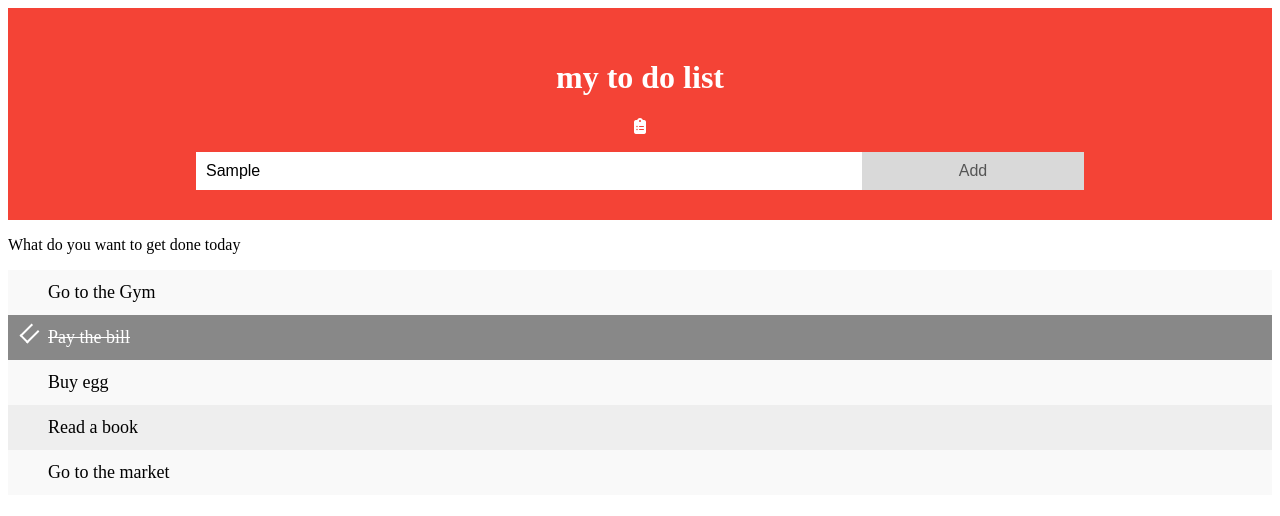
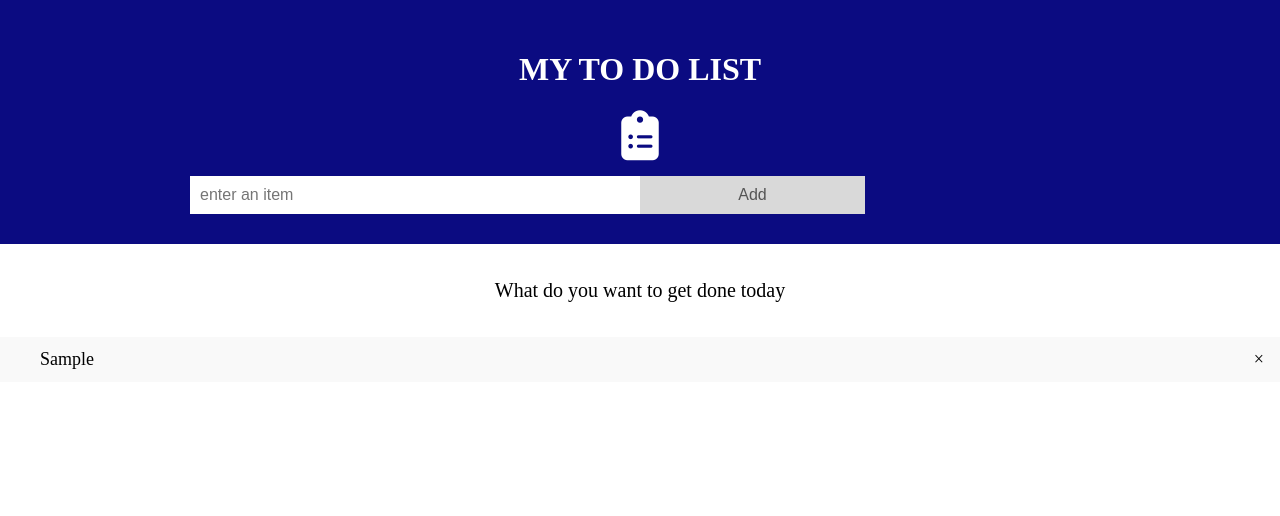
Before and after one commit to joyibeh93/To-do-App, a plain HTML site: page index.html in a window 1280 px wide. Both pictures are taken after typing "Sample" into the empty fields and a click on the button "Add". Drawn offline with Linux system fonts and the light colour scheme.

Commit message:
finalised To do list

```diff
--- a/app.js
+++ b/app.js
@@ -1,2 +1,61 @@
+
 // Create a "close" button and append it to each list item
-// let
+let myNodelist = document.getElementsByTagName("LI");
+let i;
+for (i = 0; i < myNodelist.length; i++) {
+  let span = document.createElement("SPAN");
+  var txt = document.createTextNode("\u00D7");
+  span.className = "close";
+  span.appendChild(txt);
+  myNodelist[i].appendChild(span);
+}
+
+// Click on a close button to hide the current list item
+let close = document.getElementsByClassName("close");
+let x;
+for (x = 0; x < close.length; x++) {
+  close[x].onclick = function() {
+    var div = this.parentElement;
+    div.style.display = "none";
+  }
+}
+
+// Add a "checked" symbol when clicking on a list item
+let list = document.querySelector('ul');
+list.addEventListener('click', function(ev) {
+  if (ev.target.tagName === 'LI') {
+    ev.target.classList.toggle('checked');
+  }
+}, false);
+
+// Create a new list item when clicking on the "Add" button
+let toToLists =[];
+function newElement() {
+  let li = document.createElement("li");
+  let inputValue = document.getElementById("myInput").value;
+  let task = document.createTextNode(inputValue);
+  li.appendChild(task);
+  if (inputValue === '') {
+    alert("You must write something!");
+  } else {
+    document.getElementById("myUL").insertBefore(li, document.getElementById("myUL").childNodes[0])
+  }
+  toToLists.push(myInput.value);
+  document.getElementById("myInput").value = "";
+
+
+
+
+  let span = document.createElement("SPAN");
+  let txt = document.createTextNode("\u00D7");
+  span.className = "close";
+  span.appendChild(txt);
+  li.appendChild(span);
+
+  for (i = 0; i < close.length; i++) {
+    close[i].onclick = function() {
+      var div = this.parentElement;
+      div.style.display = "none";
+    }
+  }
+}
--- a/index.css
+++ b/index.css
@@ -1,32 +1,48 @@
-*{
+body {
+  margin: 0;
+  min-width: 250px;
+}
+
+/* Include the padding and border in an element's total width and height */
+* {
   box-sizing: border-box;
 }
-ul{
+h1{
+  text-transform: uppercase;
+}
+/* Remove margins and padding from the list */
+ul {
+  margin: 0;
   padding: 0;
-    margin: 0;
 }
-ul li{
+
+/* Style the list items */
+ul li {
   cursor: pointer;
   position: relative;
   padding: 12px 8px 12px 40px;
+  list-style-type: none;
   background: #eee;
   font-size: 18px;
   transition: 0.2s;
+
   /* make the list items unselectable */
-
   -webkit-user-select: none;
   -moz-user-select: none;
   -ms-user-select: none;
   user-select: none;
 }
+
 /* Set all odd list items to a different color (zebra-stripes) */
-ul li:nth-child(odd){
+ul li:nth-child(odd) {
   background: #f9f9f9;
 }
+
 /* Darker background-color on hover */
-ul li:hover{
-    background: #999;
+ul li:hover {
+  background: #ddd;
 }
+
 /* When clicked on, add a background color and strike out text */
 ul li.checked {
   background: #888;
@@ -35,20 +51,19 @@ ul li.checked {
 }
 
 /* Add a "checked" mark when clicked on */
-ul li.checked::before{
-    content:'';
+ul li.checked::before {
+  content: '';
   position: absolute;
-    /* border: 0px 2px solid #fff ; */
+  border-color: #fff;
+  border-style: solid;
+  border-width: 0 2px 2px 0;
   top: 10px;
   left: 16px;
   transform: rotate(45deg);
   height: 15px;
   width: 7px;
-    border-color: #fff;
-    border-style:solid ;
-    border-width: 0px 2px 2px ;
+}
 
-}
 /* Style the close button */
 .close {
   position: absolute;
@@ -61,40 +76,45 @@ ul li.checked::before{
   background-color: #f44336;
   color: white;
 }
-  .todo-container{
-    background-color: #f44336;
+
+/* Style the header */
+.todo-container {
+  background-color: rgb(11, 11, 129);
   padding: 30px 40px;
   color: white;
   text-align: center;
 }
-  .todo-container:after{
-    content:"";
-    display:table;
+
+/* Clear floats after the header */
+.todo-container:after {
+  content: "";
+  display: table;
   clear: both;
 }
 .input-form{
-    display: flex;
+  display:flex;
   margin: 0 auto;
   width: 75%;
 }
-  /* style the input */
-  input{
-    /* display: block; */
+
+/* Style the input */
+input {
   margin: 0;
   border: none;
   border-radius: 0;
-    width: 75%;
+  width: 50%;
   padding: 10px;
-    /* float: left; */
   font-size: 16px;
+  float: left;
 }
+
 /* Style the "Add" button */
 .addBtn {
   padding: 10px;
   width: 25%;
   background: #d9d9d9;
   color: #555;
-    /* float: left; */
+  float: left;
   text-align: center;
   font-size: 16px;
   cursor: pointer;
@@ -105,4 +125,15 @@ ul li.checked::before{
 
 .addBtn:hover {
   background-color: #bbb;
+  font-weight: 700;
+  font-size: 20px;
 }
+.empty-state{
+  margin: 0 auto;
+  padding: 15px;
+  text-align: center;
+  font-size: 20px;
+}
+.fa-clipboard-list{
+  font-size: 50px;
+}
--- a/index.html
+++ b/index.html
@@ -9,7 +9,7 @@
     <title>To do app</title>
 </head>
 <body>
-    <div class="todo-container" id="myDiv">
+    <!-- <div class="todo-container" id="myDiv">
 
         <h1> my to do list</h1>
         <p><i class="fa-solid fa-clipboard-list"></i></p>
@@ -24,7 +24,7 @@
         <p class="empty-state-description">What do you want to get done today</p>
     </div>
     <div>
-        <ul class="item-list" id="myUl">
+        <ul class="item-list" id="myUL">
             <li>Go to the Gym</li>
             <li class="checked">Pay the bill</li>
             <li>Buy egg</li>
@@ -32,7 +32,28 @@
             <li>Go to the market</li>
         </ul>
     </div>
+     -->
+    <div id="myDIV" class="todo-container">
+        <h1> my to do list</h1>
+        <p><i class="fa-solid fa-clipboard-list"></i></p>
+        <div class="input-form">
+            <input type="text" id="myInput" placeholder="enter an item" autofocus>
+            <button onclick="newElement()" class= "addBtn">Add</button>
+        </div>
+    </div>
+</div>
+<div class="empty-state">
+    <p class="empty-state-description">What do you want to get done today</p>
+</div>
 
+      <ul id="myUL" class="list">
+        <!-- <li>Hit the gym</li>
+        <li class="checked">Pay bills</li>
+        <li>Meet George</li>
+        <li>Buy eggs</li>
+        <li>Read a book</li>
+        <li>Organize office</li> -->
+      </ul>
     <script src="./app.js"></script>
 </body>
 </html>
```
Lines whose indentation alone changed are shown as unchanged.
